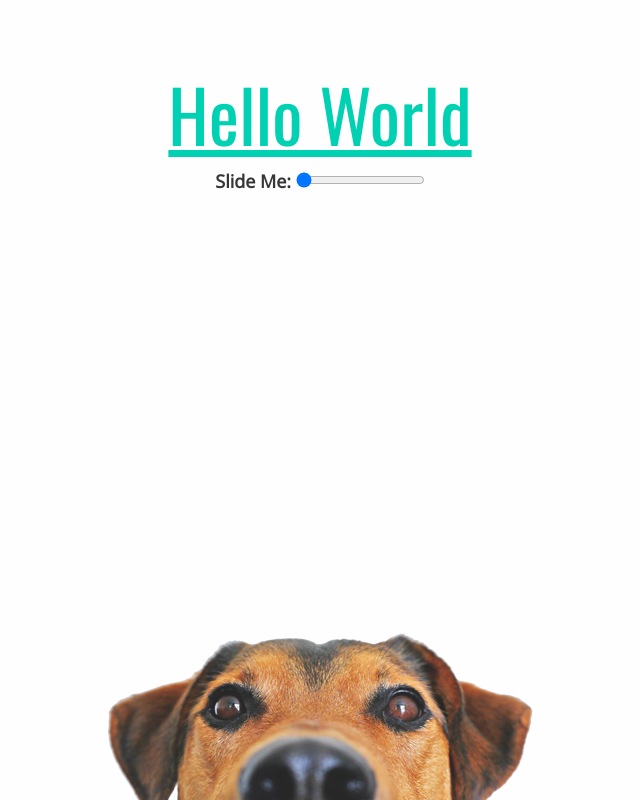
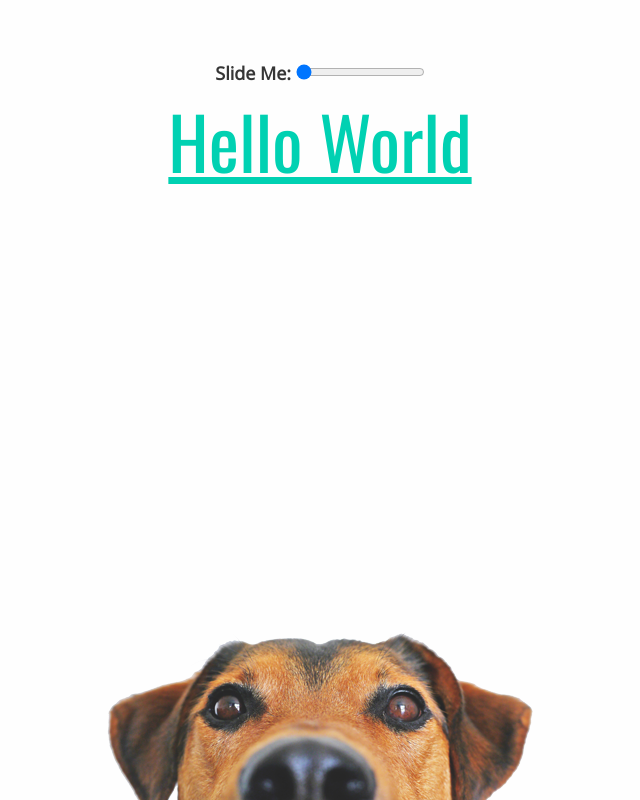
Before and after one commit to joshrosenhanst/webpack-react, a React app: page / in a window 1280 px wide. Shown: the whole page, without its empty margins (320-960 px from the left). Built offline with nearby package versions, Linux system fonts and the light colour scheme.

Commit message:
move DogSlider to avoid image overlapping controls

```diff
--- a/src/App.jsx
+++ b/src/App.jsx
@@ -18,11 +18,11 @@ class App extends Component {
     return (
       <>
       <main id="site-main">
-        <h1>Hello World</h1>
         <DogSlider
           position={this.state.position}
           onSliderChange={this.handleSliderChange}
         />
+        <h1>Hello World</h1>
       </main>
       <DogFooter position={this.state.position} />
       </>
```
